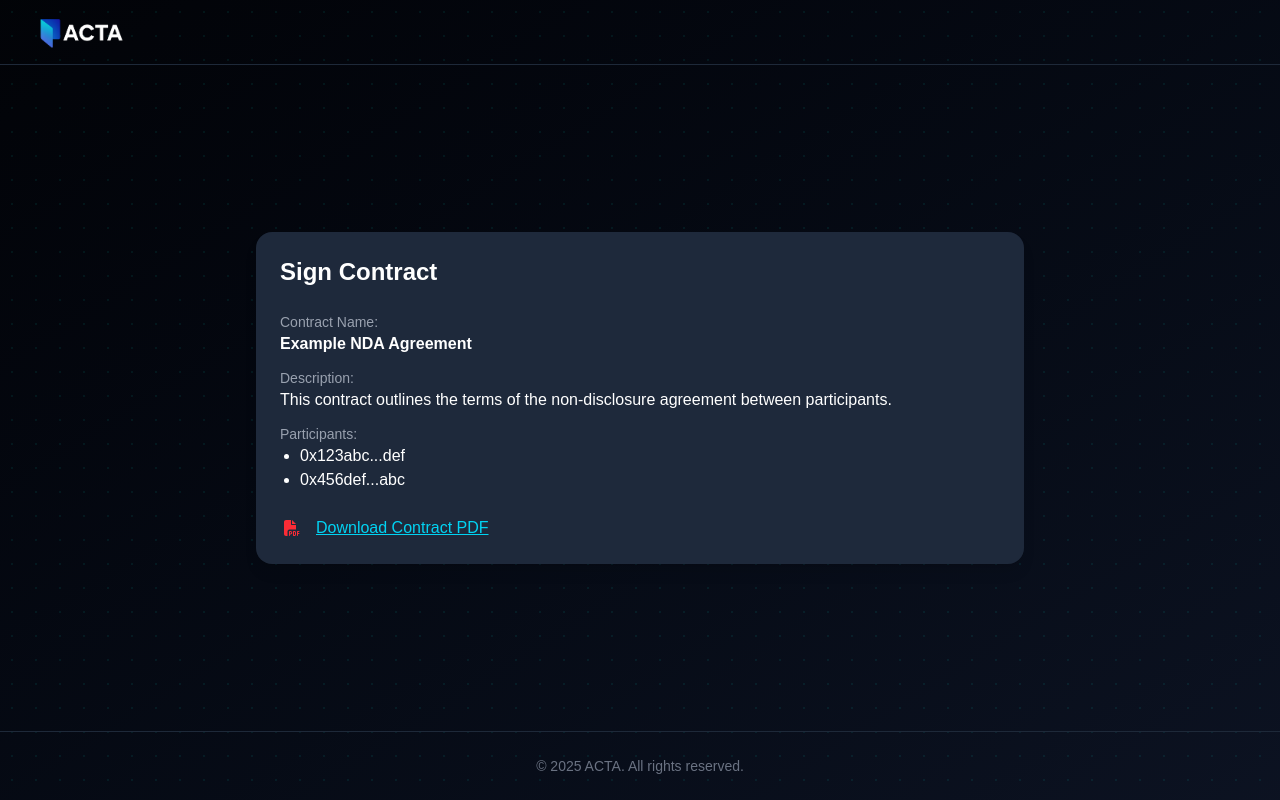
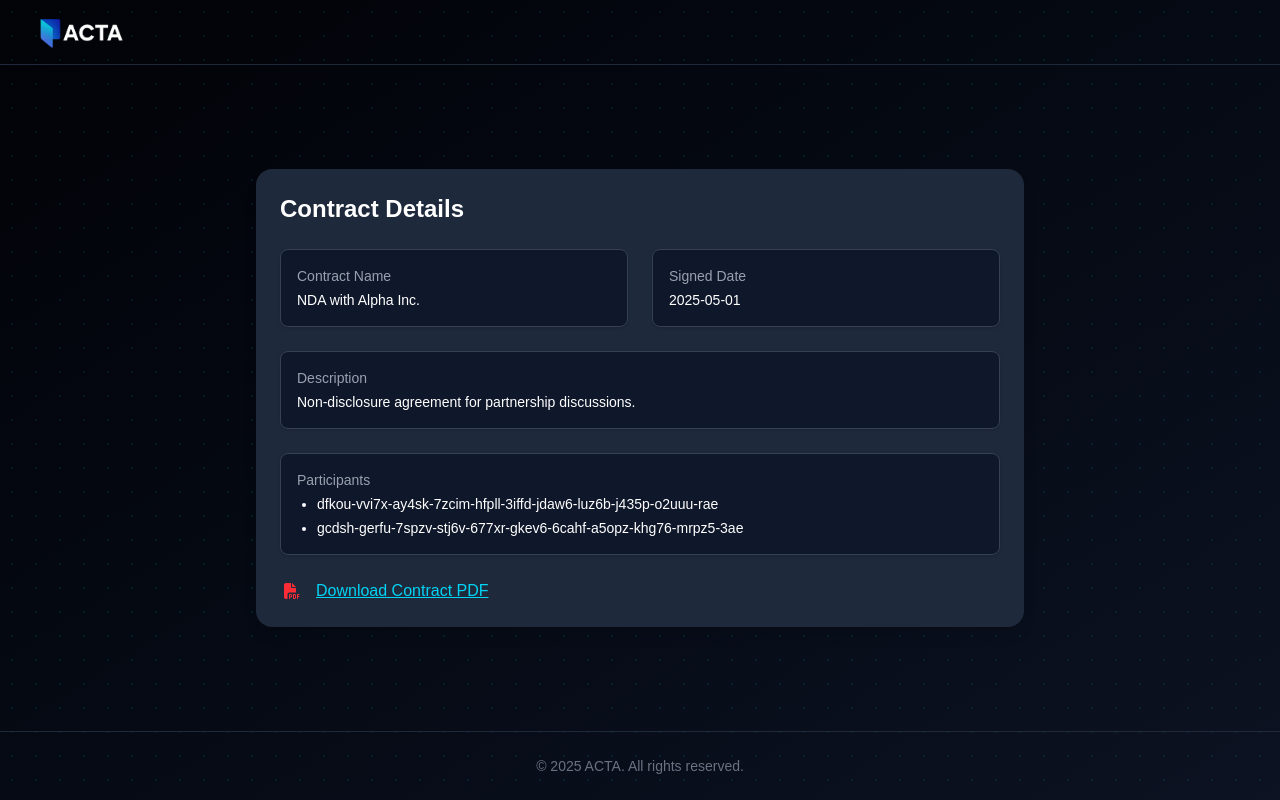
Before and after one commit to kakonoomoidee/Hackathon-JagoanTante, a Next.js app in the folder src/frontend/: page /details in a window 1280 px wide. Built offline with nearby package versions, Linux system fonts and the light colour scheme.

Commit message:
feat : fix ui bug

```diff
--- a/src/frontend/src/app/dashboard/page.tsx
+++ b/src/frontend/src/app/dashboard/page.tsx
@@ -25,14 +25,14 @@ export default function Dashboard() {
 
   const fetchContracts = () => {
     setContracts([
-      { id: 1, name: "Contract 1", status: "Pending" },
-      { id: 2, name: "Contract 2", status: "Signed" },
+      { id: 1, name: "Freelance Agreement - Designer", status: "Pending" },
+      { id: 3, name: "Partnership MoU", status: "Pending" },
     ]);
   };
 
   const fetchHistory = () => {
     setHistory([
-      { id: 2, name: "Contract 2", status: "Signed", signedDate: "2025-05-01" },
+      { id: 2, name: "NDA with Alpha Inc.", status: "Signed", signedDate: "2025-05-01" },
     ]);
   };
 
@@ -117,21 +117,19 @@ export default function Dashboard() {
           <div className="flex justify-start space-x-10 border-b border-gray-700 pb-4">
             <button
               onClick={() => setActiveTab("sign")}
-              className={`text-xl font-semibold transition pb-2 ${
-                activeTab === "sign"
+              className={`text-xl font-semibold transition pb-2 ${activeTab === "sign"
                   ? "border-b-2 border-cyan-400 text-white"
                   : "text-gray-400 hover:text-white"
-              }`}
+                }`}
             >
               Contracts to Sign
             </button>
             <button
               onClick={() => setActiveTab("signed")}
-              className={`text-xl font-semibold transition pb-2 ${
-                activeTab === "signed"
+              className={`text-xl font-semibold transition pb-2 ${activeTab === "signed"
                   ? "border-b-2 border-cyan-400 text-white"
                   : "text-gray-400 hover:text-white"
-              }`}
+                }`}
             >
               Signed Contracts
             </button>
@@ -142,7 +140,7 @@ export default function Dashboard() {
             {activeTab === "sign" ? (
               <div className="space-y-6">
                 {contracts.filter((c) => c.status === "Pending").length ===
-                0 ? (
+                  0 ? (
                   <p className="text-gray-400 text-center">
                     No pending contracts.
                   </p>
@@ -190,7 +188,7 @@ function ContractCard({
   const router = useRouter();
 
   const handleCardClick = () => {
-    router.push(`/signature/${contract.id}`);
+    router.push(`/signature`);
   };
 
   return (
@@ -210,7 +208,7 @@ function HistoryCard({ contract }: { contract: any }) {
   const router = useRouter();
 
   const handleClick = () => {
-    router.push(`/details/${contract.id}`); // arahkan ke detail kontrak
+    router.push(`/details`); // arahkan ke detail kontrak
   };
 
   return (
--- a/src/frontend/src/app/details/page.tsx
+++ b/src/frontend/src/app/details/page.tsx
@@ -5,28 +5,16 @@ import Header from '@/components/header';
 import { FontAwesomeIcon } from "@fortawesome/react-fontawesome";
 import { faFilePdf } from "@fortawesome/free-solid-svg-icons";
 
-export default function SignPage() {
-  const [contractName] = useState("Example NDA Agreement");
+export default function DetailsPage() {
+  const [contractName] = useState("NDA with Alpha Inc.");
   const [contractDescription] = useState(
-    "This contract outlines the terms of the non-disclosure agreement between participants."
+    "Non-disclosure agreement for partnership discussions."
   );
   const [participants] = useState<string[]>([
-    "0x123abc...def",
-    "0x456def...abc",
+    "dfkou-vvi7x-ay4sk-7zcim-hfpll-3iffd-jdaw6-luz6b-j435p-o2uuu-rae",
+    "gcdsh-gerfu-7spzv-stj6v-677xr-gkev6-6cahf-a5opz-khg76-mrpz5-3ae",
   ]);
-  const [isSigned, setIsSigned] = useState(false);
-  const [showConfirm, setShowConfirm] = useState(false);
-
-  const handleSign = () => {
-    console.log("Contract signed!");
-    setIsSigned(true);
-  };
-
-  const handleConfirmSign = () => {
-    setIsSigned(true);
-    setShowConfirm(false);
-    handleSign();
-  };
+  const [signedDate] = useState("2025-05-01"); // Tambahkan tanggal signed di sini
 
   return (
     <main className="min-h-screen bg-black text-white flex flex-col relative overflow-hidden">
@@ -40,23 +28,33 @@ export default function SignPage() {
       {/* Contract Section */}
       <section className="relative z-10 px-6 py-10 flex justify-center items-center grow">
         <div className="bg-[#1e293b] backdrop-blur-[10px] bg-opacity-20 rounded-2xl p-6 max-w-3xl w-full shadow-lg space-y-6">
-          <h2 className="text-2xl font-bold text-white">Sign Contract</h2>
+          <h2 className="text-2xl font-bold text-white">Contract Details</h2>
 
           {/* Detail */}
-          <div className="space-y-3">
-            <div>
-              <p className="text-sm text-gray-400">Contract Name:</p>
-              <p className="text-base font-semibold">{contractName}</p>
+          <div className="grid grid-cols-1 sm:grid-cols-2 gap-6 text-sm text-gray-300">
+
+            <div className="bg-[#0f172a] p-4 rounded-lg border border-gray-700 shadow-sm">
+              <p className="text-gray-400 mb-1">Contract Name</p>
+              <p className="text-white font-medium">{contractName}</p>
             </div>
-            <div>
-              <p className="text-sm text-gray-400">Description:</p>
-              <p className="text-base">{contractDescription}</p>
+
+
+            <div className="bg-[#0f172a] p-4 rounded-lg border border-gray-700 shadow-sm">
+              <p className="text-gray-400 mb-1">Signed Date</p>
+              <p className="text-white font-medium">{signedDate}</p>
             </div>
-            <div>
-              <p className="text-sm text-gray-400">Participants:</p>
-              <ul className="list-disc pl-5 text-base">
+
+
+            <div className="bg-[#0f172a] p-4 rounded-lg border border-gray-700 shadow-sm col-span-full">
+              <p className="text-gray-400 mb-1">Description</p>
+              <p className="text-white font-medium">{contractDescription}</p>
+            </div>
+
+            <div className="bg-[#0f172a] p-4 rounded-lg border border-gray-700 shadow-sm col-span-full">
+              <p className="text-gray-400 mb-1">Participants</p>
+              <ul className="list-disc pl-5 text-white space-y-1">
                 {participants.map((p, i) => (
-                  <li key={i}>{p}</li>
+                  <li key={i} className="break-words">{p}</li>
                 ))}
               </ul>
             </div>
--- a/src/frontend/src/app/signature/page.tsx
+++ b/src/frontend/src/app/signature/page.tsx
@@ -6,13 +6,13 @@ import { FontAwesomeIcon } from "@fortawesome/react-fontawesome";
 import { faFilePdf } from "@fortawesome/free-solid-svg-icons";
 
 export default function SignPage() {
-  const [contractName] = useState("Example NDA Agreement");
+  const [contractName] = useState("Freelance Agreement - Designer");
   const [contractDescription] = useState(
-    "This contract outlines the terms of the non-disclosure agreement between participants."
+    "Agreement outlining project scope and payment terms."
   );
   const [participants] = useState<string[]>([
-    "0x123abc...def",
-    "0x456def...abc",
+    "gcdsh-gerfu-7spzv-stj6v-677xr-gkev6-6cahf-a5opz-khg76-mrpz5-3ae",
+    "adjsa-vvi7x-ay4sk-7zcim-hfd7c-3iffd-jdaw6-luz6b-j435p-o2uuu-rae",
   ]);
   const [isSigned, setIsSigned] = useState(false);
   const [showConfirm, setShowConfirm] = useState(false);
```
